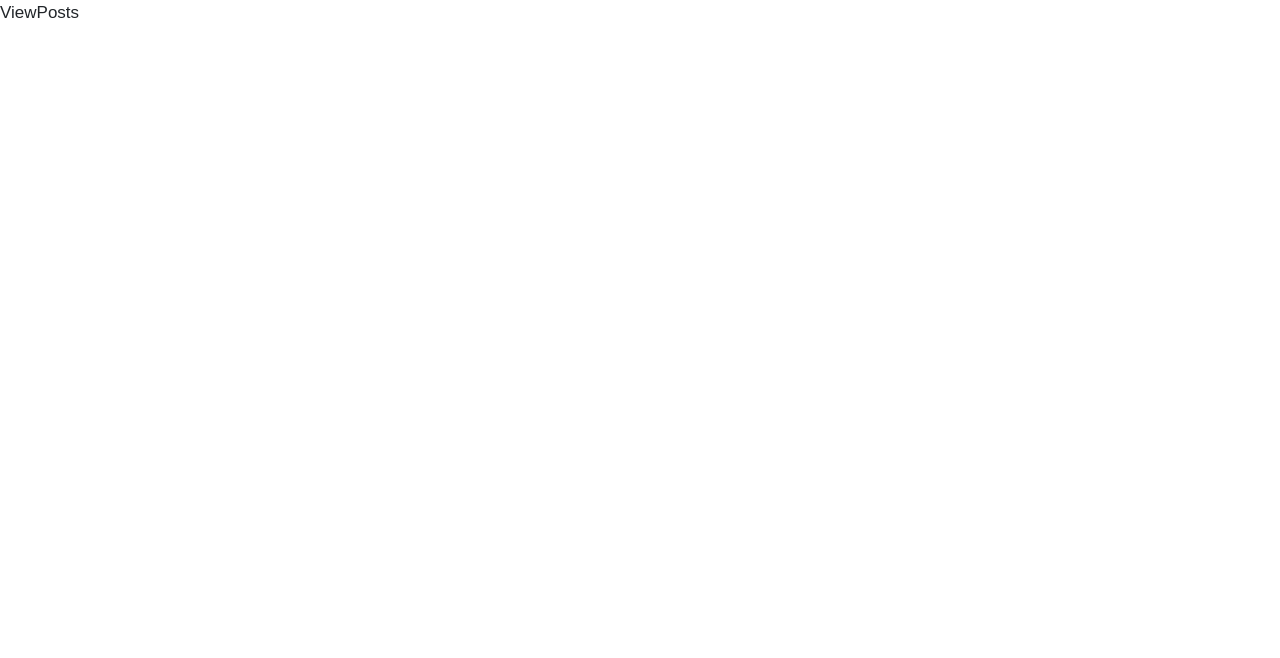
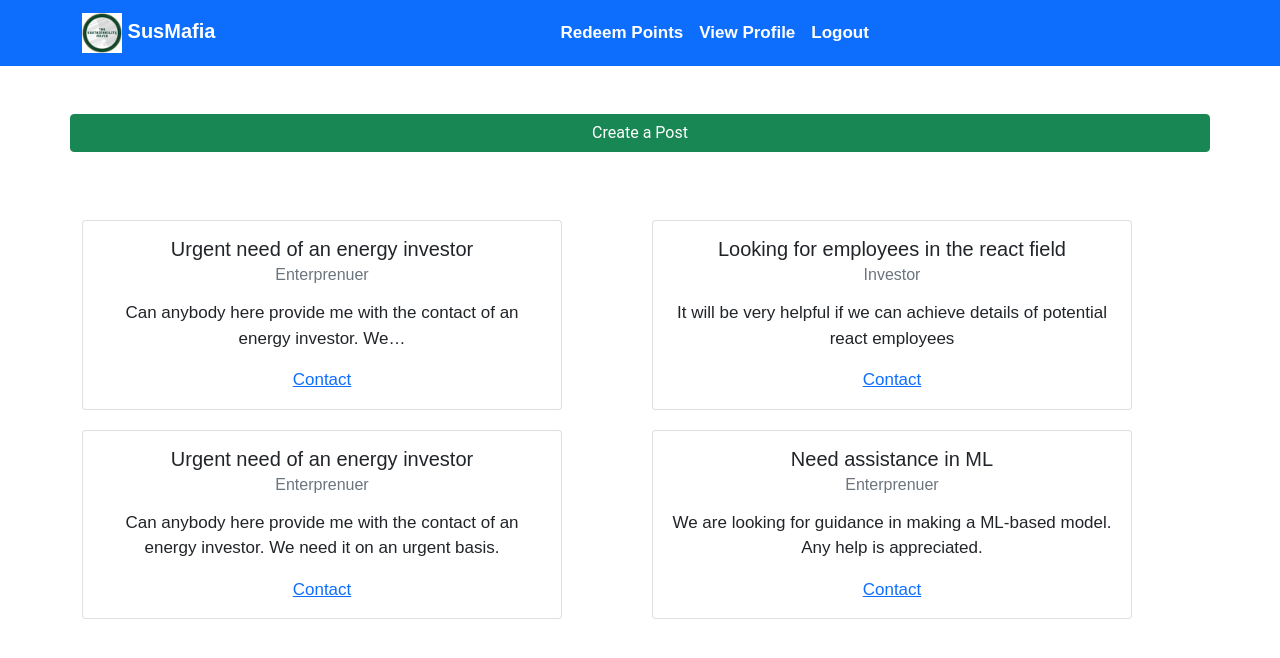
Before and after one commit to dhairyaostwal/team-5, a React (Create React App) app in the folder front-end/susmafia/: page /viewposts in a window 1280 px wide. Shown: the top 658 px of the page. Built offline with nearby package versions, Linux system fonts and the light colour scheme.

Commit message:
Added the viewpost component to create the post and to see the posts

```diff
--- a/front-end/susmafia/src/ViewPosts.css
+++ b/front-end/susmafia/src/ViewPosts.css
@@ -0,0 +1,15 @@
+.modal-header{
+    background-color: rgb(151, 241, 211);
+}
+
+.col-11{
+    margin-top: 20px;
+}
+
+.card_css{
+    background-color: aquamarine;
+}
+
+.card_css:hover{
+    box-shadow: 2px solid pink;
+}
--- a/front-end/susmafia/src/ViewPosts.js
+++ b/front-end/susmafia/src/ViewPosts.js
@@ -1,10 +1,145 @@
-import React from 'react'
+import React, { useState } from 'react'
+import NavbarComponent from './components/NavbarComponent'
+import {Modal,Button,Card,Form,} from 'react-bootstrap'
 
-import './ViewPosts.css'
+import './ViewPosts.css';
+
+
 
 function ViewPosts() {
+  const [show, setShow] = useState(false);
+
+  const handleClose = () => setShow(false);
+  const handleShow = () => setShow(true);
+
+  let [status,setStatus]= useState(false)
+  const onSharePost = ()=>{
+    console.log(status)
+    setStatus(true);
+    console.log(status)
+}
+const onClickingClose=()=>{
+  setStatus(false);
+}
+
+const onClickingSave=()=>{
+  setStatus(false)
+}
   return (
-    <div>ViewPosts</div>
+  <>
+      <NavbarComponent/>
+      <div className="container ">
+        <div className="row mt-5">
+
+
+
+        <>
+      <Button variant="success" onClick={handleShow}>
+        Create a Post
+      </Button>
+
+      <Modal show={show} onHide={handleClose}>
+        <Modal.Header closeButton>
+          <Modal.Title><img src="https://images.unsplash.com/photo-1494790108377-be9c29b29330?ixlib=rb-1.2.1&ixid=MnwxMjA3fDB8MHxzZWFyY2h8M3x8cHJvZmlsZXxlbnwwfHwwfHw%3D&auto=format&fit=crop&w=1000&q=60" height={50} width={50}></img> Creating Post</Modal.Title>
+        </Modal.Header>
+        <Modal.Body>
+          <Form>
+            <Form.Group className="mb-3" controlId="exampleForm.ControlInput1">
+              <Form.Label>Title</Form.Label>
+              <Form.Control
+                type="text"
+                placeholder="Title goes here"
+                autoFocus
+              />
+            </Form.Group>
+            <Form.Group
+              className="mb-3"
+              controlId="exampleForm.ControlTextarea1"
+            >
+              <Form.Label>Description</Form.Label>
+              <Form.Control as="textarea" rows={3} />
+            </Form.Group>
+          </Form>
+        </Modal.Body>
+        <Modal.Footer>
+          <Button variant="secondary" onClick={handleClose}>
+            Close
+          </Button>
+          <Button variant="primary" onClick={handleClose}>
+            Save Changes
+          </Button>
+        </Modal.Footer>
+      </Modal>
+    </>
+
+
+        </div>
+        <div className="row mt-5 text-center justify-content-center">
+          <div className="col-11  col-md-6">
+      <Card class="card_css" style={{ width: '30rem' }}>
+        <Card.Body>
+          <Card.Title className='text-justify '>Urgent need of an energy investor</Card.Title>
+          <Card.Subtitle className="mb-2 text-muted">Enterprenuer</Card.Subtitle>
+          <Card.Text className='mt-3'>
+          Can anybody here provide me with the contact of an energy investor. We…
+          </Card.Text>
+          <Card.Link href="#">Contact</Card.Link>
+        </Card.Body>
+        </Card>
+          </div>
+
+          <div className="col-11  col-md-6">
+          <Card class="card_css" style={{ width: '30rem' }}>
+        <Card.Body>
+          <Card.Title className='text-justify '>Looking for employees in the react field</Card.Title>
+          <Card.Subtitle className="mb-2 text-muted">Investor</Card.Subtitle>
+          <Card.Text className='mt-3'>
+          It will be very helpful if we can achieve details of potential react employees
+          </Card.Text>
+          <Card.Link href="#">Contact</Card.Link>
+        </Card.Body>
+        </Card>
+          </div>
+
+
+
+          <div className="col-11  col-md-6">
+          <Card class="card_css" style={{ width: '30rem' }}>
+        <Card.Body>
+          <Card.Title className='text-justify '>Urgent need of an energy investor</Card.Title>
+          <Card.Subtitle className="mb-2 text-muted">Enterprenuer</Card.Subtitle>
+          <Card.Text className='mt-3'>
+          Can anybody here provide me with the contact of an energy investor. We need it on an urgent basis.
+          </Card.Text>
+          <Card.Link href="#">Contact</Card.Link>
+        </Card.Body>
+        </Card>
+          </div>
+
+          <div className="col-11  col-md-6">
+          <Card class="card_css" style={{ width: '30rem' }}>
+        <Card.Body>
+          <Card.Title className='text-justify '>Need assistance in ML</Card.Title>
+          <Card.Subtitle className="mb-2 text-muted">Enterprenuer</Card.Subtitle>
+          <Card.Text className='mt-3'>
+          We are looking for guidance in making a ML-based model. Any help is appreciated.
+           </Card.Text>
+          <Card.Link href="#">Contact</Card.Link>
+        </Card.Body>
+        </Card>
+          </div>
+
+          </div>
+
+
+      </div>
+
+
+
+
+
+
+   </>
   )
 }
 
```
